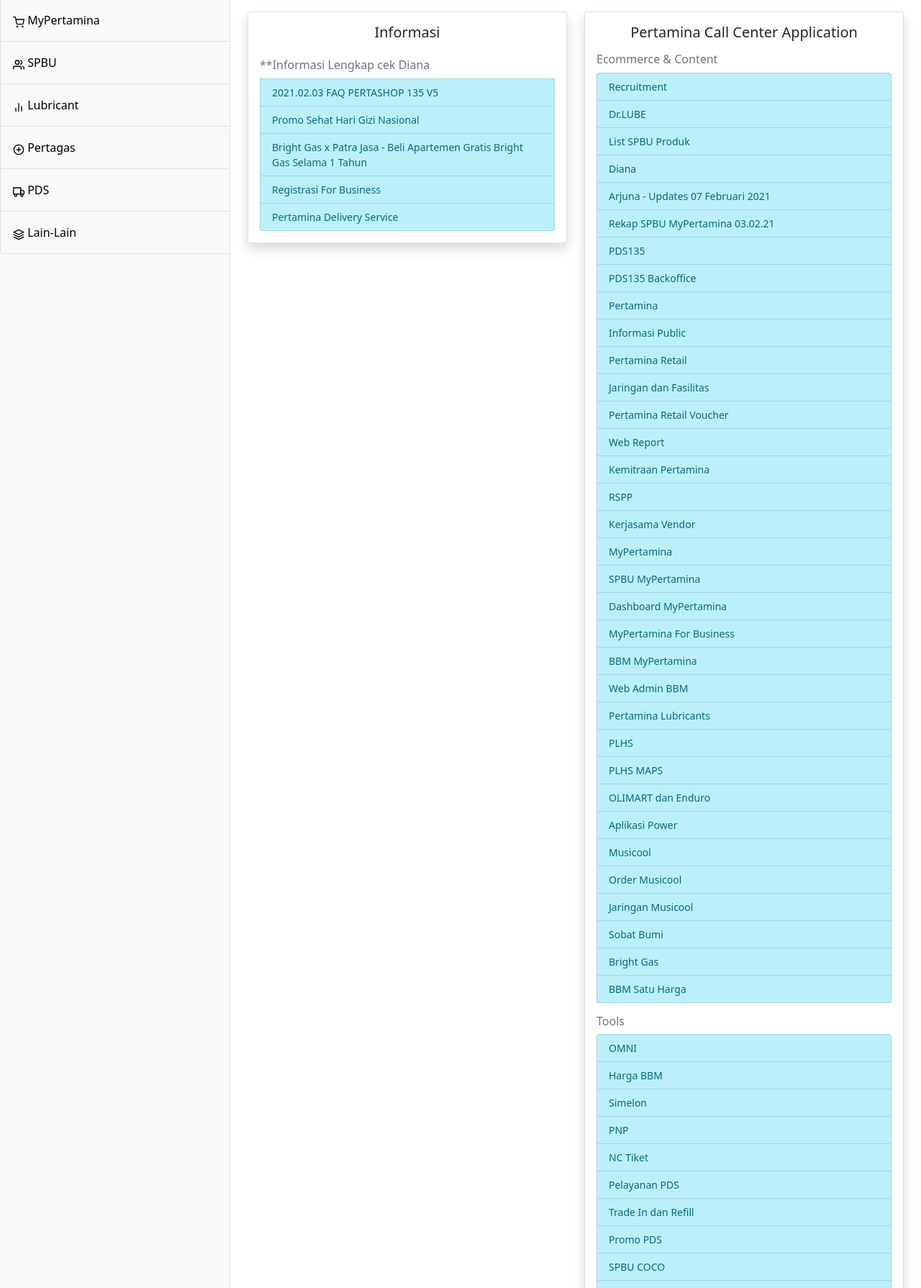
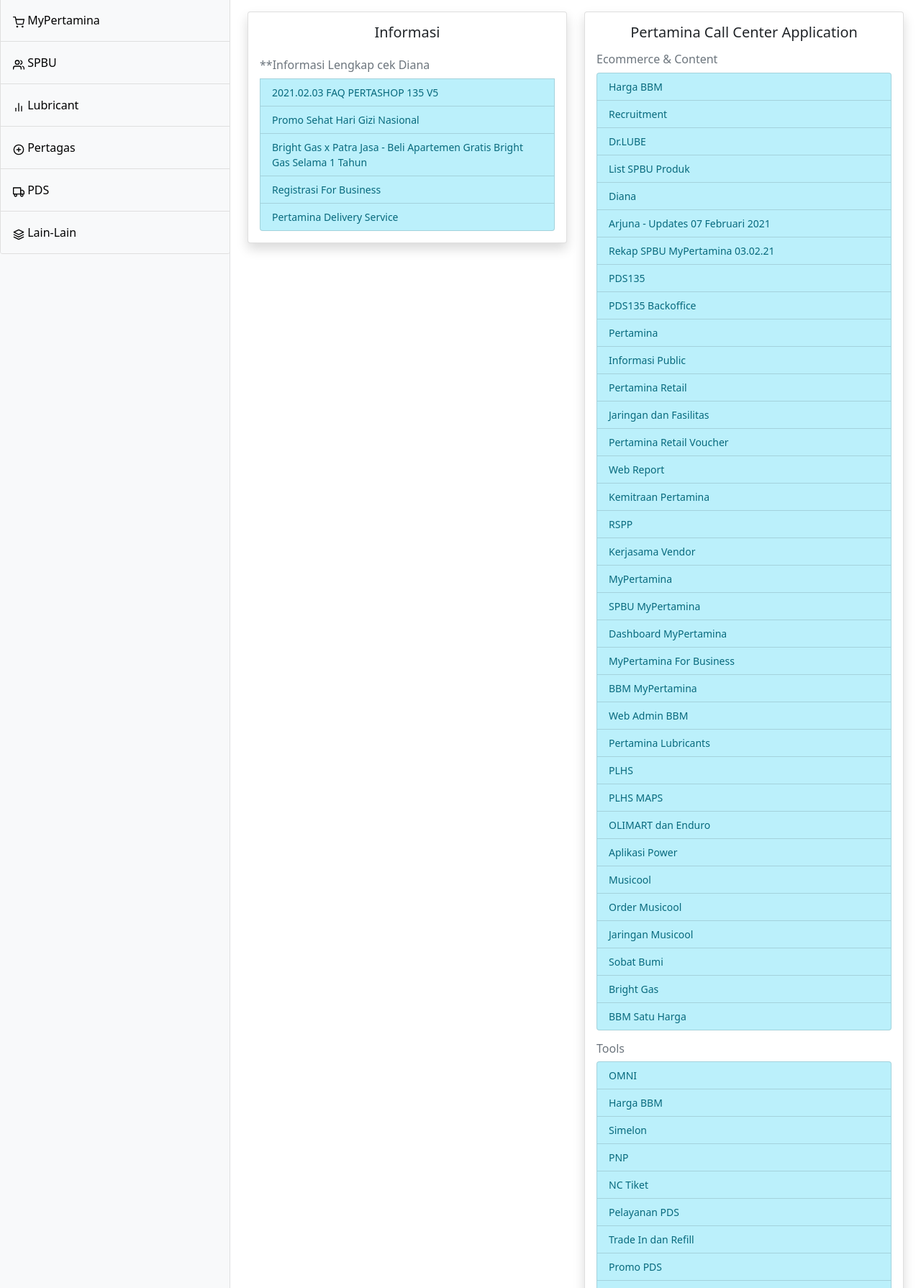
Before and after one commit to gunawanzakiahhalim/ci4login, a CodeIgniter 4 app: the page made by app/Views/info/index.php in a window 1280 px wide. Shown: the part 185-1975 px from the top of the page at 72% size. Run offline with PHP 8.4 and a stand-in for CodeIgniter, Linux system fonts and the light colour scheme; the template is opened without the code that fills it, so the values that code supplies are empty; some libraries are stand-ins or nearby versions.

Commit message:
modified file.php

```diff
--- a/app/Views/info/file.php
+++ b/app/Views/info/file.php
@@ -20,6 +20,7 @@
         <h5 class="card-title text-center">Pertamina Call Center Application</h5>
         <h6 class="card-subtitle mb-2 text-muted mt-3">Ecommerce & Content</h6>
         <div class="list-group">
+          <a href="https://www.pertaminafuels.com/harga-dan-lokasi" target="_blank" class="list-group-item list-group-item-action list-group-item-info">Harga BBM</a>
           <a href="https://recruitment.pertamina.com/" target="_blank" class="list-group-item list-group-item-action list-group-item-info">Recruitment</a>
           <a href="https://drlube.pertaminalubricants.com/index.php/Home/" target="_blank" class="list-group-item list-group-item-action list-group-item-info">Dr.LUBE</a>
           <a href="https://spbumypertamina.000webhostapp.com/xlsx/list%20spbu%20produk.xlsx" target="_blank" class="list-group-item list-group-item-action list-group-item-info">List SPBU Produk</a>
```
